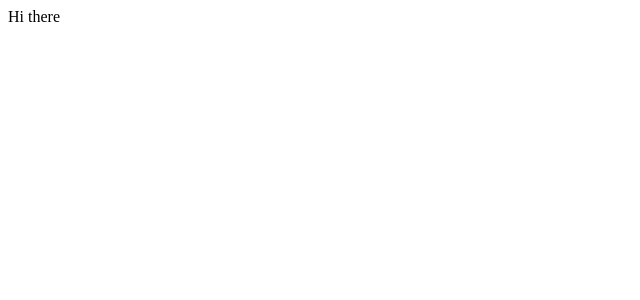
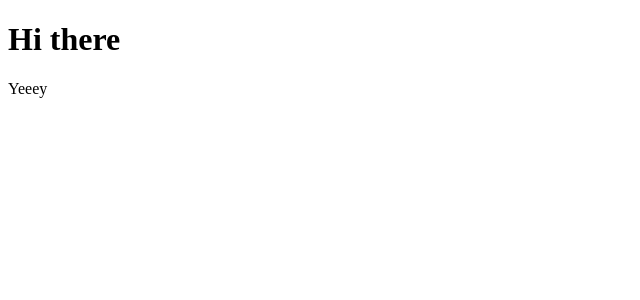
Before and after one commit to flivanov92/tesla-interface-react-poc, a React (Create React App) app: page / in a window 1280 px wide. Shown: the top 300 px of the page, without its empty margins (0-640 px from the left). Built offline with nearby package versions, Linux system fonts and the light colour scheme.

Commit message:
feat: create global component, with reset and font

```diff
--- a/package.json
+++ b/package.json
@@ -1,5 +1,5 @@
 {
-  "name": "tesla-interface--react-emotion-poc",
+  "name": "tesla-interface--react-poc",
   "version": "0.1.0",
   "private": true,
   "dependencies": {
--- /dev/null
+++ b/src/component/global/global.jsx
@@ -0,0 +1,12 @@
+import * as S from './global.style';
+
+const Global = () => {
+  return (
+    <>
+      <S.ResetCss />
+      <S.Font />
+    </>
+  );
+};
+
+export default Global;
--- /dev/null
+++ b/src/component/global/global.style.js
@@ -0,0 +1,38 @@
+import { createGlobalStyle } from 'styled-components';
+
+export const ResetCss = createGlobalStyle`
+
+  html,
+  body {
+    height: 100%;
+
+  }
+
+  *,
+  *::before,
+  *::after {
+    box-sizing: border-box ;
+  }
+
+`;
+
+// https://fonts.googleapis.com/css2?family=Albert+Sans:wght@100&display=swap
+export const Font = createGlobalStyle`
+  @font-face {
+    font-family: 'Albert Sans';
+    font-style: normal;
+    font-weight: 100;
+    font-display: swap;
+    src: url('https://fonts.gstatic.com/s/albertsans/v1/i7dZIFdwYjGaAMFtZd_QA3xXSKZqhr-TenSHq5LPpYf3bRUz17ZtCcA.woff2') format('woff2');
+    unicode-range: U+0100-024F, U+0259, U+1E00-1EFF, U+2020, U+20A0-20AB, U+20AD-20CF, U+2113, U+2C60-2C7F, U+A720-A7FF;
+  }
+
+  @font-face {
+    font-family: 'Albert Sans';
+    font-style: normal;
+    font-weight: 100;
+    font-display: swap;
+    src: url('https://fonts.gstatic.com/s/albertsans/v1/i7dZIFdwYjGaAMFtZd_QA3xXSKZqhr-TenSHq5LPq4f3bRUz17Zt.woff2') format('woff2');
+    unicode-range: U+0000-00FF, U+0131, U+0152-0153, U+02BB-02BC, U+02C6, U+02DA, U+02DC, U+2000-206F, U+2074, U+20AC, U+2122, U+2191, U+2193, U+2212, U+2215, U+FEFF, U+FFFD;
+  }
+`;
--- /dev/null
+++ b/src/component/index.js
@@ -0,0 +1,2 @@
+export { Global } from './global';
+export { Tesla } from './tesla';
--- a/src/component/tesla/tesla.jsx
+++ b/src/component/tesla/tesla.jsx
@@ -1,3 +1,11 @@
-const Tesla = () => <div>Hi there</div>;
+import Global from '../global/global';
+
+const Tesla = () => (
+  <div>
+    <Global />
+    <h1>Hi there</h1>
+    <p>Yeeey </p>
+  </div>
+);
 
 export default Tesla;
--- a/src/index.jsx
+++ b/src/index.jsx
@@ -1,6 +1,6 @@
 import React from 'react';
 import { createRoot } from 'react-dom/client';
-import { Tesla } from './component/tesla';
+import { Tesla } from './component';
 
 const here = document.querySelector('#here');
 const root = createRoot(here);
```
Also changed, not shown: src/component/global/index.js (added).
